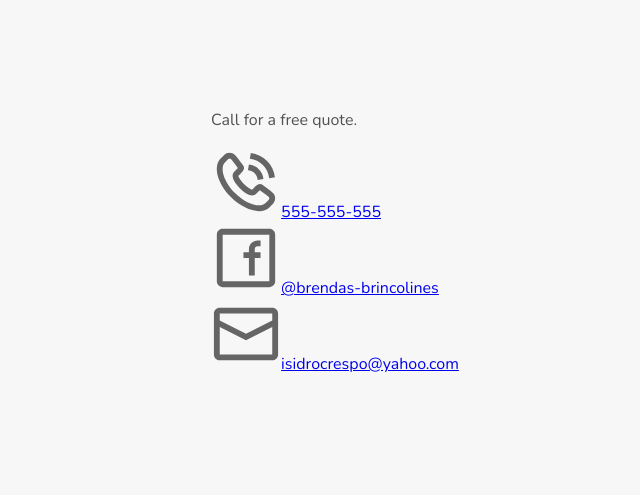
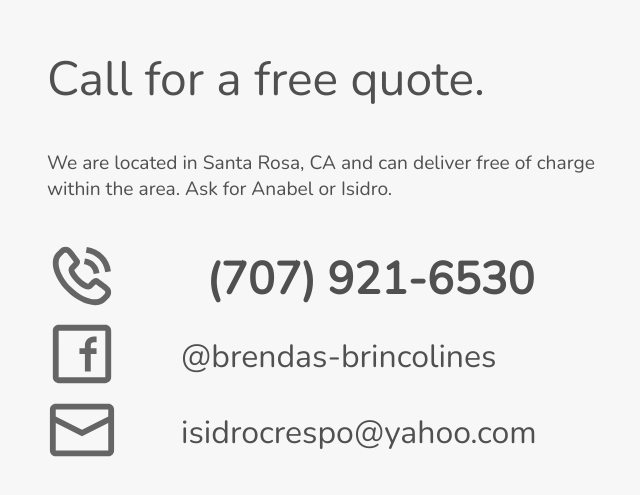
Before and after one commit to alopez96/brendas-react, a React (Create React App) app: page / in a window 1280 px wide. Shown: the part 165-660 px from the top of the page, without its empty margins (329-969 px from the left). Built offline with nearby package versions, Linux system fonts and the light colour scheme.

Commit message:
contact complete

```diff
--- a/src/components/contact/Contact.js
+++ b/src/components/contact/Contact.js
@@ -9,32 +9,37 @@ import Icon from './Icon';
 function Contact () {
 
     const message = 'Call for a free quote.';
+    const subhead = 'We are located in Santa Rosa, CA and can deliver free of charge within the area. Ask for Anabel or Isidro.';
 
     const callData = {
         image: calling,
         alt: 'phone-icon',
-        link: 'tel: 707-555-555',
-        text: '555-555-555'
+        link: 'tel: 707-921-6530',
+        text: '(707) 921-6530',
+        cta: 'primary'
     }
 
     const faceData = {
         image: face,
         alt: 'facebook-icon',
         text: '@brendas-brincolines',
-        link: 'https://github.com/alopez96'
+        link: 'https://www.facebook.com/pages/category/Airport/Brendas-Brincolines-Santa-Rosa-670969026572962/',
+        cta: 'secondary'
     }
 
     const mailData = {
         image: mail,
         alt: 'email-icon',
         text: 'isidrocrespo@yahoo.com',
-        link: 'mailto: isidrocrespo@yahoo.com'
+        link: 'mailto: isidrocrespo@yahoo.com',
+        cta: 'secondary'
     }
 
     return(
         <div className='main'>
             <div className='content'>
-                <p>{message}</p>
+                <p className='head'>{message}</p>
+                <p className='subhead'>{subhead}</p>
                 <div>
                     <Icon data={callData}/>
                     <Icon data={faceData}/>
--- a/src/components/contact/Icon.js
+++ b/src/components/contact/Icon.js
@@ -1,4 +1,5 @@
 import React from 'react';
+import './main.css';
 
 function Icon (data) {
 
@@ -6,14 +7,25 @@ function Icon (data) {
 
     return(
         <div>
-            {/* image */}
-            <a href={ref.link} alt={ref.alt}>
-                <img src={ref.image}/>
-            </a>
-            {/* link */}
-            <a href={ref.link}>
-                {ref.text}
-            </a>
+            {ref.cta === 'primary' ?
+            <div className='contain primary'>
+                <a href={ref.link} alt={ref.alt}>
+                    <img src={ref.image}/>
+                </a>
+                <a href={ref.link} className='data-text'>
+                    {ref.text}
+                </a>
+            </div>
+            :
+            <div  className='contain'>
+                <a href={ref.link} alt={ref.alt}>
+                    <img src={ref.image}/>
+                </a>
+                <a href={ref.link} className='data-text'>
+                    {ref.text}
+                </a>
+            </div>
+            }
         </div>
     )
 }
--- a/src/components/contact/main.css
+++ b/src/components/contact/main.css
@@ -9,6 +9,26 @@
     color: #505050;
 }
 
-.content{
+.head{
+    font-size: 3em;
+    font-weight: 300;
+}
 
+.subhead{
+    font-size: 1.2em;
+    margin-top: -0.5em;
+    margin-bottom: 2em;
 }
+
+/* Icon.js */
+.contain{
+    align-items: center;
+    display: flex;
+}
+
+.data-text{
+    color: #505050;
+    text-decoration: none;
+    font-size: 2em;
+    margin-left: 2em;
+}
```
